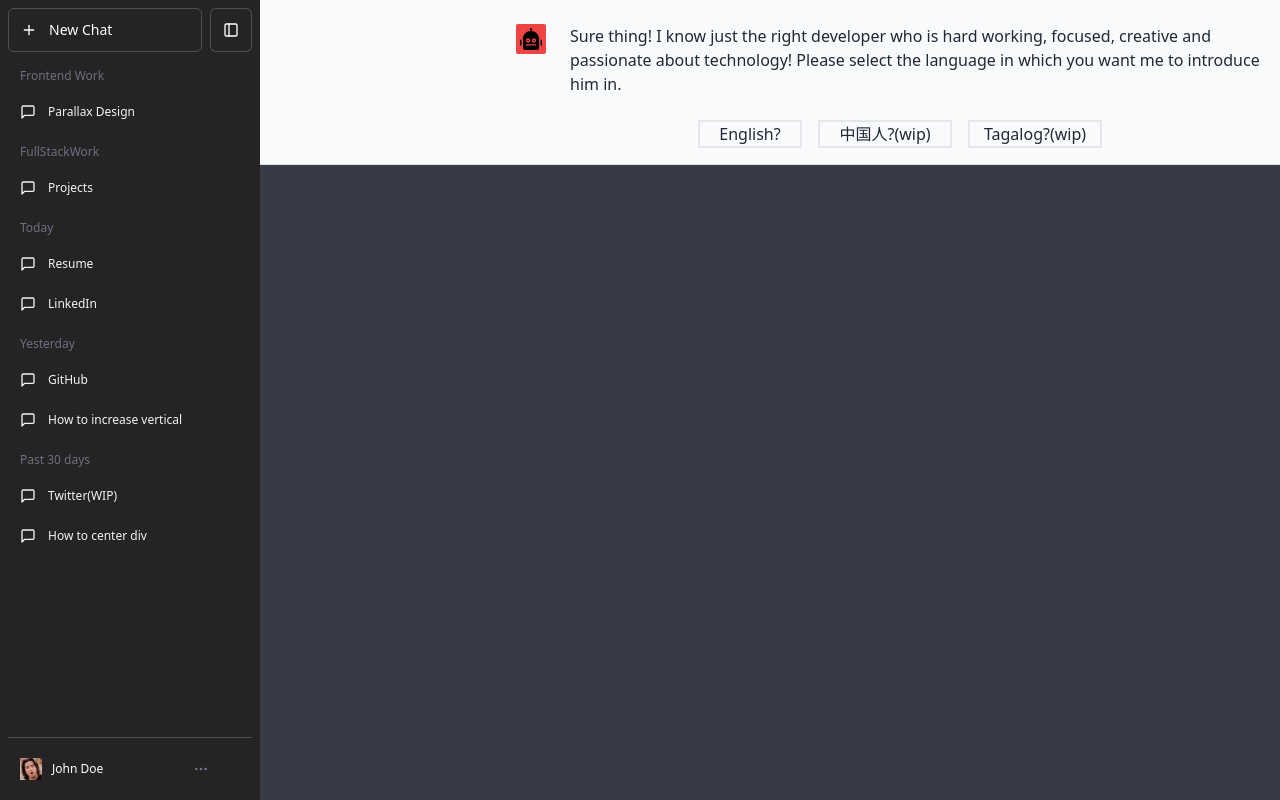
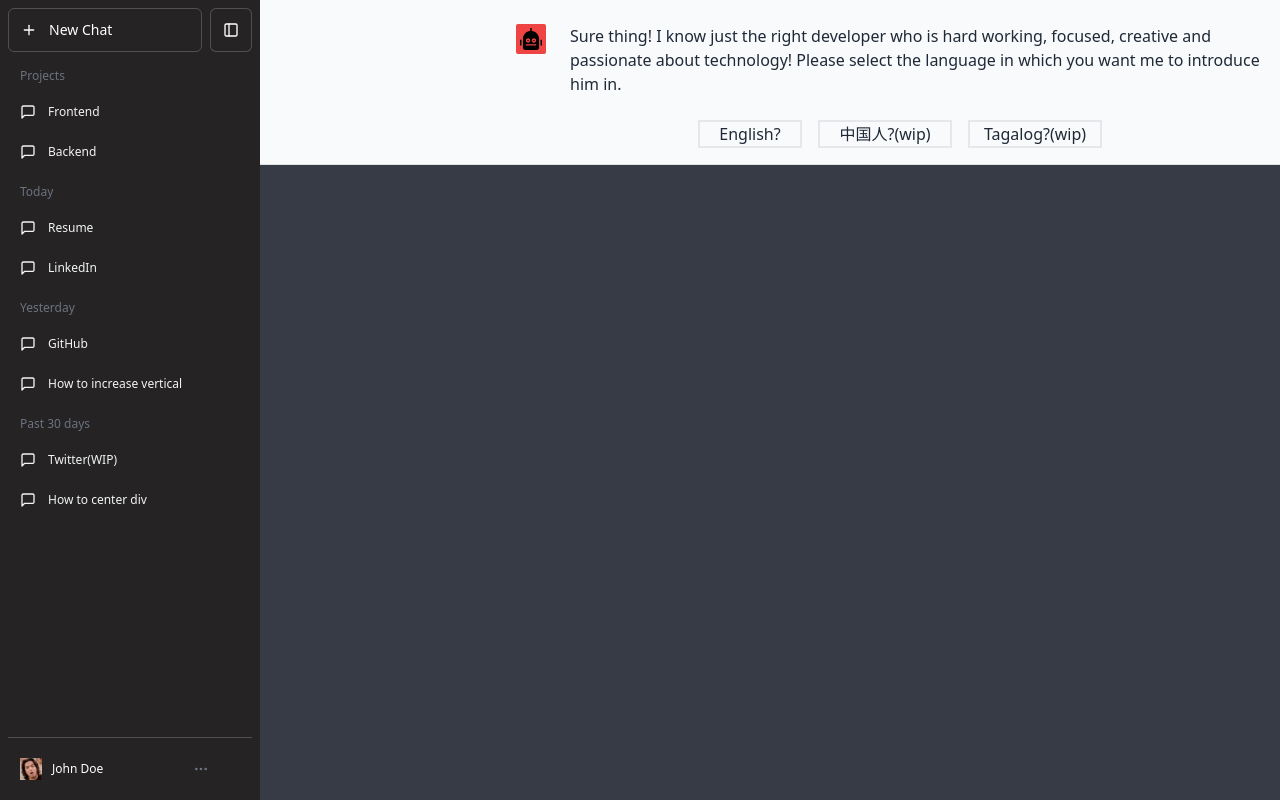
Before and after one commit to KirSpaceB/KirSpaceB.github.io, a React (Vite) app in the folder frontend/: page / in a window 1280 px wide. Built offline with nearby package versions, Linux system fonts and the light colour scheme.

Commit message:
feat: Created new section in side bar for frontend and backend projects

```diff
--- a/frontend/src/DevelopersPortfolio/FullStackWorks/FullStackLandingPage.tsx
+++ /dev/null
@@ -1,6 +0,0 @@
-
-export const FullStackLandingPage = () => {
-  return (
-    <div>FullStackLandingPage</div>
-  )
-}
--- a/frontend/src/MainPage/MainPage.tsx
+++ b/frontend/src/MainPage/MainPage.tsx
@@ -5,15 +5,13 @@ import { FrontendSectionContext } from "../Sidebar/SidebarComponents/FrontendSec
 import { FullStackSectionContext } from "../Sidebar/SidebarComponents/FullStackSectionContext/FullStackSectionContext";
 
 import { useContext, useEffect } from "react";
-import { LandingPage } from "../DevelopersPortfolio/FrontendWorks/LandingPage";
-import { FullStackLandingPage } from "../DevelopersPortfolio/FullStackWorks/FullStackLandingPage";
+import { LandingPage } from "../Sidebar/ProjectSection/LandingPage";
 
 export const MainPage = () => {
   // context
   const mainPageContext = useContext(MainPageContext);
   const {isOnLoadUIFinished} = mainPageContext;
   const {didUserclickParallaxDesignOnSideBar} = useContext(FrontendSectionContext)
-  const {didUserClickFullStackSection} = useContext(FullStackSectionContext)
 
   useEffect(() => {
     console.log("🚀 ~ file: MainPage.tsx:9 ~ MainPage ~ isOnLoadUIFinished:", isOnLoadUIFinished)
@@ -25,11 +23,6 @@ export const MainPage = () => {
         didUserclickParallaxDesignOnSideBar ?
           <div>
             <LandingPage/>
-          </div>
-        :
-        didUserClickFullStackSection ?
-          <div>
-            <FullStackLandingPage/>
           </div>
         :
         isOnLoadUIFinished ?
--- a/frontend/src/Sidebar/FrontendSection.tsx
+++ /dev/null
@@ -1,35 +0,0 @@
-// Figure out how we can make so that when the user clicks parallax design on the side bar it emulates a new page on the main section
-import { useContext } from "react"
-import { FrontendSectionContext } from "./SidebarComponents/FrontendSectionContext/Context"
-import { MainPageContext } from "../MainPage/context/MainPageContext";
-
-export const FrontendSection = () => {
-  const {setDidUserclickParallaxDesignOnSideBar} = useContext(FrontendSectionContext);
-  const {setIsOnLoadUIFinished} = useContext(MainPageContext)
-  const handleClickEvent = () => {
-    setIsOnLoadUIFinished(false)
-    setDidUserclickParallaxDesignOnSideBar(true)
-  }
-  return (
-    <div className="relative h-auto opacity-1">
-      <div className="sticky top-0 z-16 opacity-1">
-        <h3 className="h-9 pb-2 pt-3 px-3 text-xs text-gray-500 font-medium text-ellipsis overflow-hidden break-all bg-[#252323] border-white/20">
-          Frontend Work
-        </h3>
-      </div>
-      <ol>
-        <li className="relative z-[15] opacity-1 h-auto ">
-          <div className="flex py-3 px-3 items-center gap-3 relative rounded-md hover:bg-[#2A2B32] cursor-pointer break-all hover:pr-4 bg-[#252323] group" onClick={handleClickEvent}>
-            <svg stroke="currentColor" fill="none" strokeWidth="2" viewBox="0 0 24 24" strokeLinecap="round" strokeLinejoin="round" className="h-4 w-4" height="1em" width="1em" xmlns="http://www.w3.org/2000/svg">
-              <path d="M21 15a2 2 0 0 1-2 2H7l-4 4V5a2 2 0 0 1 2-2h14a2 2 0 0 1 2 2z">
-              </path>
-            </svg>
-            <div className="flex-1 truncate relative max-h-20 break-normal text-xs">
-              Parallax Design
-            </div>
-          </div>
-        </li>
-      </ol>
-    </div>
-  )
-}
--- /dev/null
+++ b/frontend/src/Sidebar/ProjectSection/BackendLIComponent.tsx
@@ -0,0 +1,24 @@
+// Figure out how we can make so that when the user clicks parallax design on the side bar it emulates a new page on the main section
+import { useContext } from "react"
+import { FrontendSectionContext } from "../SidebarComponents/FrontendSectionContext/Context"
+import { MainPageContext } from "../../MainPage/context/MainPageContext";
+import { MessageIcon } from "../svg/MessageIcon";
+
+export const BackendLIComponent = () => {
+  const {setDidUserclickParallaxDesignOnSideBar} = useContext(FrontendSectionContext);
+  const {setIsOnLoadUIFinished} = useContext(MainPageContext)
+  const handleClickEvent = () => {
+    setIsOnLoadUIFinished(false)
+    setDidUserclickParallaxDesignOnSideBar(true)
+  }
+  return (
+    <li className="relative z-[15] opacity-1 h-auto ">
+      <div className="flex py-3 px-3 items-center gap-3 relative rounded-md hover:bg-[#2A2B32] cursor-pointer break-all hover:pr-4 bg-[#252323] group" onClick={handleClickEvent}>
+        <MessageIcon/>
+        <div className="flex-1 truncate relative max-h-20 break-normal text-xs">
+          Backend
+        </div>
+      </div>
+  </li>
+  )
+}
--- /dev/null
+++ b/frontend/src/Sidebar/ProjectSection/FrontendListComponent.tsx
@@ -0,0 +1,23 @@
+import { useContext } from "react"
+import { FrontendSectionContext } from "../SidebarComponents/FrontendSectionContext/Context"
+import { MainPageContext } from "../../MainPage/context/MainPageContext";
+import { MessageIcon } from "../svg/MessageIcon";
+export const FrontendListComponent = () => {
+  const {setDidUserclickParallaxDesignOnSideBar} = useContext(FrontendSectionContext);
+  const {setIsOnLoadUIFinished} = useContext(MainPageContext)
+  const handleClickEvent = () => {
+    setIsOnLoadUIFinished(false)
+    setDidUserclickParallaxDesignOnSideBar(true)
+  }
+
+  return (
+    <li className="relative z-[15] opacity-1 h-auto ">
+      <div className="flex py-3 px-3 items-center gap-3 relative rounded-md hover:bg-[#2A2B32] cursor-pointer break-all hover:pr-4 bg-[#252323] group" onClick={handleClickEvent}>
+        <MessageIcon/>
+        <div className="flex-1 truncate relative max-h-20 break-normal text-xs">
+          Frontend
+        </div>
+      </div>
+  </li>
+  )
+}
--- /dev/null
+++ b/frontend/src/Sidebar/ProjectSection/Projects.tsx
@@ -0,0 +1,21 @@
+
+
+import { FrontendListComponent } from "./FrontendListComponent";
+import { BackendLIComponent } from "./BackendLIComponent";
+
+export const Projects = () => {
+
+  return (
+    <div className="relative h-auto opacity-1">
+      <div className="sticky top-0 z-16 opacity-1">
+        <h3 className="h-9 pb-2 pt-3 px-3 text-xs text-gray-500 font-medium text-ellipsis overflow-hidden break-all bg-[#252323] border-white/20">
+          Projects
+        </h3>
+      </div>
+      <ol>
+        <FrontendListComponent/>
+        <BackendLIComponent/>
+      </ol>
+    </div>
+  )
+}
--- a/frontend/src/Sidebar/Sidebar.tsx
+++ b/frontend/src/Sidebar/Sidebar.tsx
@@ -3,8 +3,8 @@ import { TodaySection } from "./SidebarComponents/TodaySection";
 import { YesterdaySection } from "./SidebarComponents/YesterdaySection";
 import { PastThirtyDaysSection } from "./SidebarComponents/PastThirtyDaysSection";
 import { Footer } from "./SidebarComponents/Footer";
-import { FrontendSection } from "./FrontendSection";
-import { FullStackSectionSidebar } from "./SidebarComponents/FullStackProjectSection";
+import { Projects } from "./ProjectSection/Projects";
+
 export const Sidebar = () => {
 
 
@@ -19,8 +19,7 @@ export const Sidebar = () => {
               <div className="flex flex-col gap-2 pb-2 text-gray-100 text-sm">
                 <div>
                   <span>
-                    <FrontendSection/>
-                    <FullStackSectionSidebar/>
+                    <Projects/>
                     <TodaySection/>
                     <YesterdaySection/>
                     <PastThirtyDaysSection/>
--- /dev/null
+++ b/frontend/src/Sidebar/svg/MessageIcon.tsx
@@ -0,0 +1,9 @@
+
+export const MessageIcon = () => {
+  return (
+    <svg stroke="currentColor" fill="none" strokeWidth="2" viewBox="0 0 24 24" strokeLinecap="round" strokeLinejoin="round" className="h-4 w-4" height="1em" width="1em" xmlns="http://www.w3.org/2000/svg">
+    <path d="M21 15a2 2 0 0 1-2 2H7l-4 4V5a2 2 0 0 1 2-2h14a2 2 0 0 1 2 2z">
+    </path>
+  </svg>
+  )
+}
```
Also changed, not shown: frontend/src/Sidebar/ProjectSection/LandingPage.tsx (renamed from frontend/src/DevelopersPortfolio/FrontendWorks/LandingPage.tsx).
